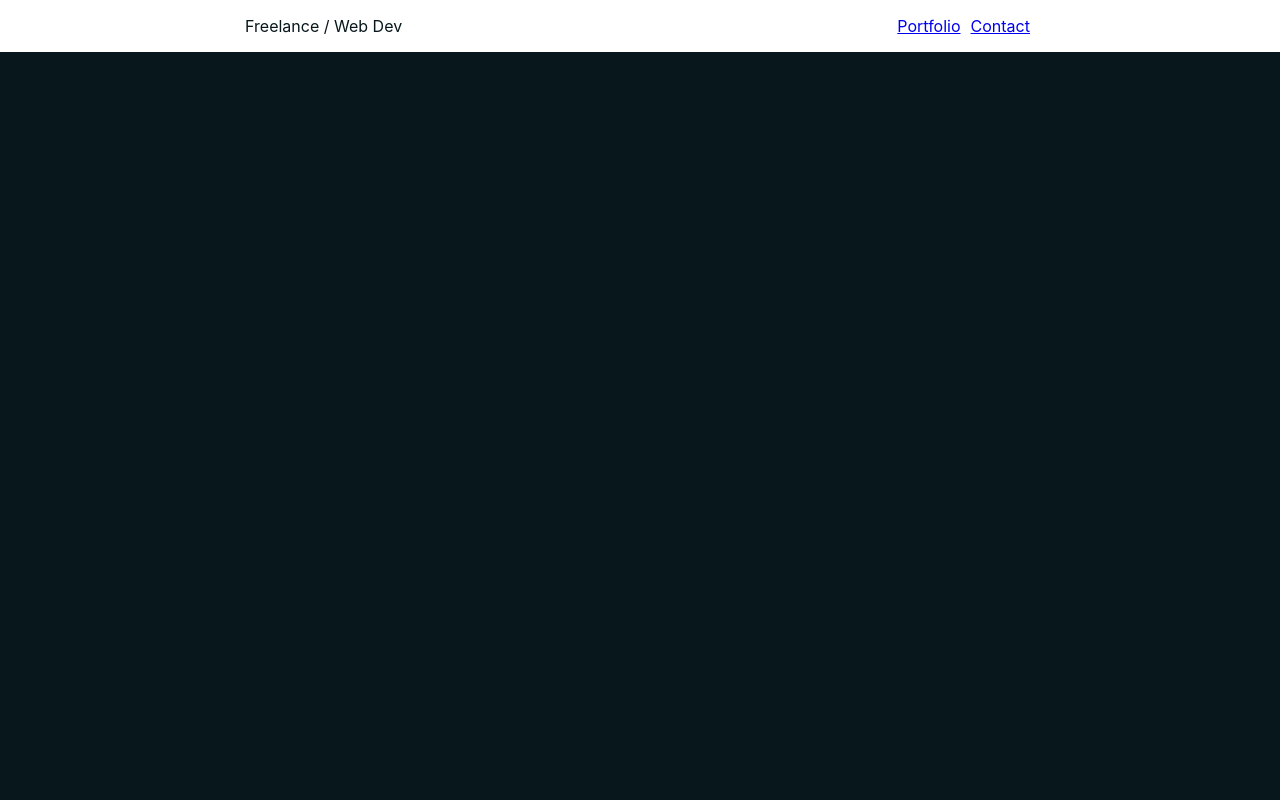
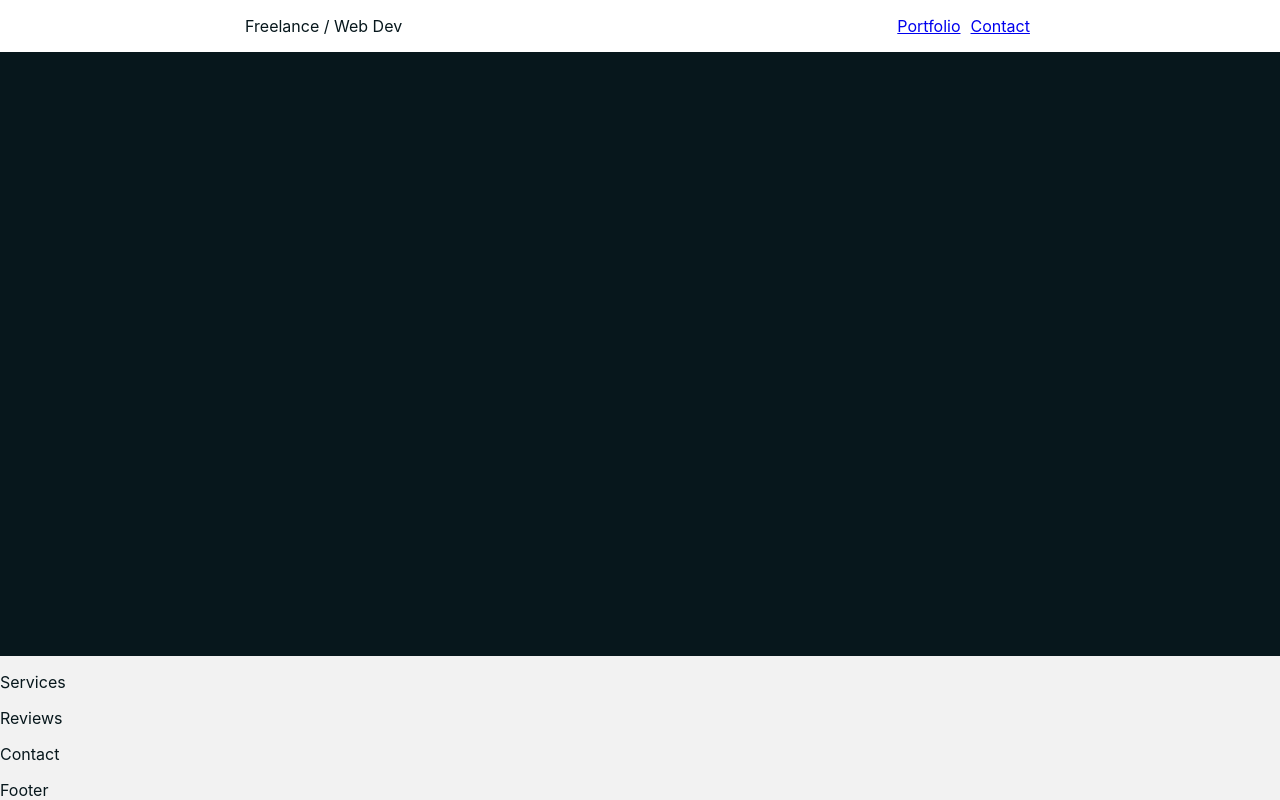
Before and after one commit to venoblin/freelance-webdev, a React (Create React App) app: page / in a window 1280 px wide. Shown: the top 800 px of the page. Built offline with nearby package versions, Linux system fonts and the light colour scheme.

Commit message:
added styles

```diff
--- a/src/styles/Home.css
+++ b/src/styles/Home.css
@@ -1,5 +1,5 @@
 .home .intro {
   background: #07171C;
   color: #F2F2F2;
-  height: 200vh;
+  height: 80vh;
 }/*# sourceMappingURL=Home.css.map */
--- a/src/styles/Home.scss
+++ b/src/styles/Home.scss
@@ -4,6 +4,6 @@
   .intro {
     background: $darkBlueColor;
     color: $whiteColor;
-    height: 200vh;
+    height: 80vh;
   }
 }
```
Also changed, not shown: 1 other file (tests, documents, lock files or other folders).
